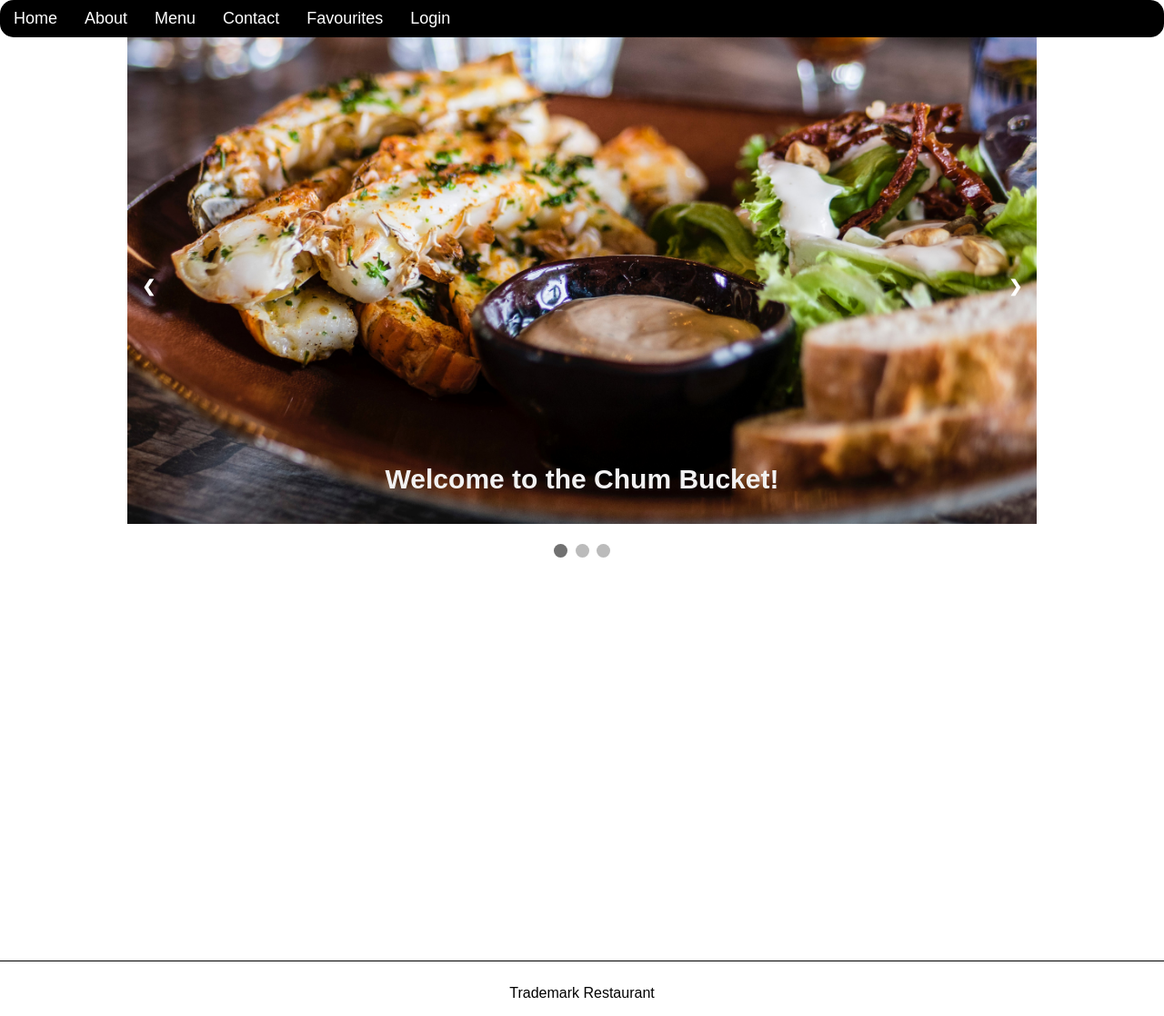
After one commit to LiamCurmideGray/CIS1054-Web-Assignment, a PHP site: page / in a window 1280 px wide. The commit adds this page. Shown: the whole page at 91% size. Run offline with PHP 8.4, Linux system fonts and the light colour scheme.

Commit message:
Index slideshow (#17)
* Merge remote-tracking branch 'origin/master' into Index(Slideshow)

# Conflicts:
#	template.php

* -Put navbar style into separate file with corresponding folder

-Completed the index page carousel and put corresponding stylesheet and script in respective folders

Co-authored-by: schweiny-08 <andrew.magri@outlook.com>

```diff
--- a/footer.php
+++ b/footer.php
@@ -1,4 +1,4 @@
-
+<script src="jsScripts\index_script.js"></script>
 
 
 </body>
--- a/header.php
+++ b/header.php
@@ -5,50 +5,16 @@
     <!-- Meta data - To make page adaptable according to screen size per device -->
     <meta name="viewport" content="width=device-width, initial-scale=1" />
 
-    <style>
-      body {
-        margin: 0;
-        font-family: Arial, Helvetica, sans-serif;
-      }
+    <link rel="stylesheet" href="stylesheets\gen_style.css">
+    <link rel="stylesheet" href="stylesheets\index_style.css">
 
-      .topnav {
-        overflow: hidden;
-        background-color: black;
-        border-radius:15px;
-      }
-
-      .topnav a {
-        float: left;
-        color: white;
-        text-align: center;
-        padding: 10px 15px;
-        text-decoration: none;
-        font-size: 18px;
-      }
-
-      .topnav a:hover {
-        background-color:gray;
-        color: white;
-      }
-
-      .line{
-
-        position: relative;
-        height: 450px;
-        bottom: 10px;
-        padding: 10px 15px;
-        border-bottom: 1px solid black;
-
-
-      }
-    </style>
 
   </head>
 
   <body>
 
   <div class="topnav">
-      <a href="#home">Home </a>
+      <a href="index.php">Home </a>
       <a href="#about">About </a>
       <a href="#menu">Menu </a>
       <a href="#contact">Contact </a>
--- /dev/null
+++ b/index.php
@@ -0,0 +1,41 @@
+<?php
+    include 'header.php';
+?>
+
+    <!--Adapted from https://www.w3schools.com/howto/howto_js_slideshow.asp-->
+
+    <div class="Slideshow">
+        <!--<img src="Images\index_pics\Slideshow_pic1.jpg" alt="First picture of carousel depicting food.">-->
+        <div class="Slides fade">
+            <img src="Images\index_pics\Slideshow_pic2.jpg" alt="Second picture of carousel depicting food.">
+            <div class="caption"><h1>Welcome to the Chum Bucket!</h1></div>
+        </div>
+
+        <div class="Slides fade">
+            <img src="Images\index_pics\Slideshow_pic3.jpg" alt="Third picture of carousel depicting food.">
+            <div class="caption"><h2>We pride ourselves with a family friendly environment!</h2></div>
+        </div>
+
+        <div class="Slides fade">
+            <img src="Images\index_pics\Slideshow_pic4.jpg" alt="Fourth picture of carousel depicting food.">
+            <div class="caption"><h3>And love with all our dishes!</h3></div>
+        </div>
+        <!--<img src="Images\index_pics\Slideshow_pic5.jpg" alt="Fifth picture of carousel depicting food.">-->
+
+        <div class="buttons">
+            <a class="prev" onclick="plusSlide(-1)">&#10094;</a>
+            <a class="next" onclick="plusSlide(1)">&#10095;</a>
+        </div>
+    </div>
+
+    <br>
+
+    <div class="navDot">
+        <span class="dot" onclick="currentSlide(1)"></span>
+        <span class="dot" onclick="currentSlide(2)"></span>
+        <span class="dot" onclick="currentSlide(3)"></span>
+    </div>
+
+<?php
+    include 'footer.php'
+?>
--- /dev/null
+++ b/jsScripts/index_script.js
@@ -0,0 +1,36 @@
+var slideIndex = 1;
+showSlide(slideIndex);
+
+function plusSlide(n){
+
+    showSlide(slideIndex +=n );
+}
+
+function currentSlide(n){
+
+    showSlide(slideIndex = n);
+}
+
+function showSlide(n){
+
+    var i;
+    var slides = document.getElementsByClassName("Slides");
+    var dots = document.getElementsByClassName("dot");
+
+    if(n > slides.length){
+        slideIndex = 1;
+    }
+    if(n < 1){
+        slideIndex = slides.length;
+    }
+
+    for(i = 0; i < dots.length; i++){
+        slides[i].style.display = "none";
+    }
+    for(i = 0; i < dots.length; i++){
+        dots[i].className = dots[i].className.replace(" active", "");
+    }
+
+    slides[slideIndex-1].style.display = "block";
+    dots[slideIndex-1].className += " active";
+}
--- /dev/null
+++ b/stylesheets/gen_style.css
@@ -0,0 +1,35 @@
+body {
+    margin: 0;
+    font-family: Arial, Helvetica, sans-serif;
+  }
+
+  .topnav {
+    overflow: hidden;
+    background-color: black;
+    border-radius:15px;
+  }
+
+  .topnav a {
+    float: left;
+    color: white;
+    text-align: center;
+    padding: 10px 15px;
+    text-decoration: none;
+    font-size: 18px;
+  }
+
+  .topnav a:hover {
+    background-color:gray;
+    color: white;
+  }
+
+  .line{
+
+    position: relative;
+    height: 450px;
+    bottom: 10px;
+    padding: 10px 15px;
+    border-bottom: 1px solid black;
+
+
+  }
--- /dev/null
+++ b/stylesheets/index_style.css
@@ -0,0 +1,100 @@
+* {
+    box-sizing: border-box;
+}
+
+img{
+
+    width: 100%;
+}
+
+.navDot{
+
+    text-align: center;
+}
+
+.Slideshow{
+
+    max-width: 1000px;
+    position: relative;
+    margin: auto;
+}
+
+.Slides{
+
+    display: none;
+}
+
+
+.prev, .next{
+
+    cursor: pointer;
+    position: absolute;
+    top: 50%;
+    width: auto;
+    margin-top: -22px;
+    padding: 16px;
+    color: white;
+    font-weight: bold;
+    font-size: 18px;
+    transition: 0.6s ease;
+    border-radius: 0 3px 3px 0;
+    user-select: none;
+}
+
+.next{
+
+    right: 0;
+    border-radius: 3px 0 0 3px;
+}
+
+.prev:hover, .next:hover {
+
+    background-color: rgba(0,0,0,0.8);
+}
+
+.caption {
+    color: #f2f2f2;
+    font-size: 15px;
+    padding: 8px 12px;
+    position: absolute;
+    bottom: 8px;
+    width: 100%;
+    text-align: center;
+}
+
+.dot{
+
+    cursor: pointer;
+    height: 15px;
+    width: 15px;
+    margin: 0 2px;
+    background-color: #bbb;
+    border-radius: 50%;
+    display: inline-block;
+    transition: background-color 0.6s ease;
+}
+
+.active, .dot:hover {
+
+    background-color: #717171;
+}
+
+.fade{
+
+    -webkit-animation-name: fade;
+    -webkit-animation-duration: 1.5s;
+    animation-name: fade;
+    animation-duration: 1.5s;
+}
+
+@-webkit-keyframes fade{
+
+    from{opacity: .4;}
+    to{opacity: 1;}
+}
+
+@keyframes fade{
+
+    from{opacity: .4;}
+    to{opacity: 1;}
+}
```
Also changed, not shown: Images/index_pics/Slideshow_pic1.jpg (added), Images/index_pics/Slideshow_pic2.jpg (added), Images/index_pics/Slideshow_pic3.jpg (added), 2 other files.
